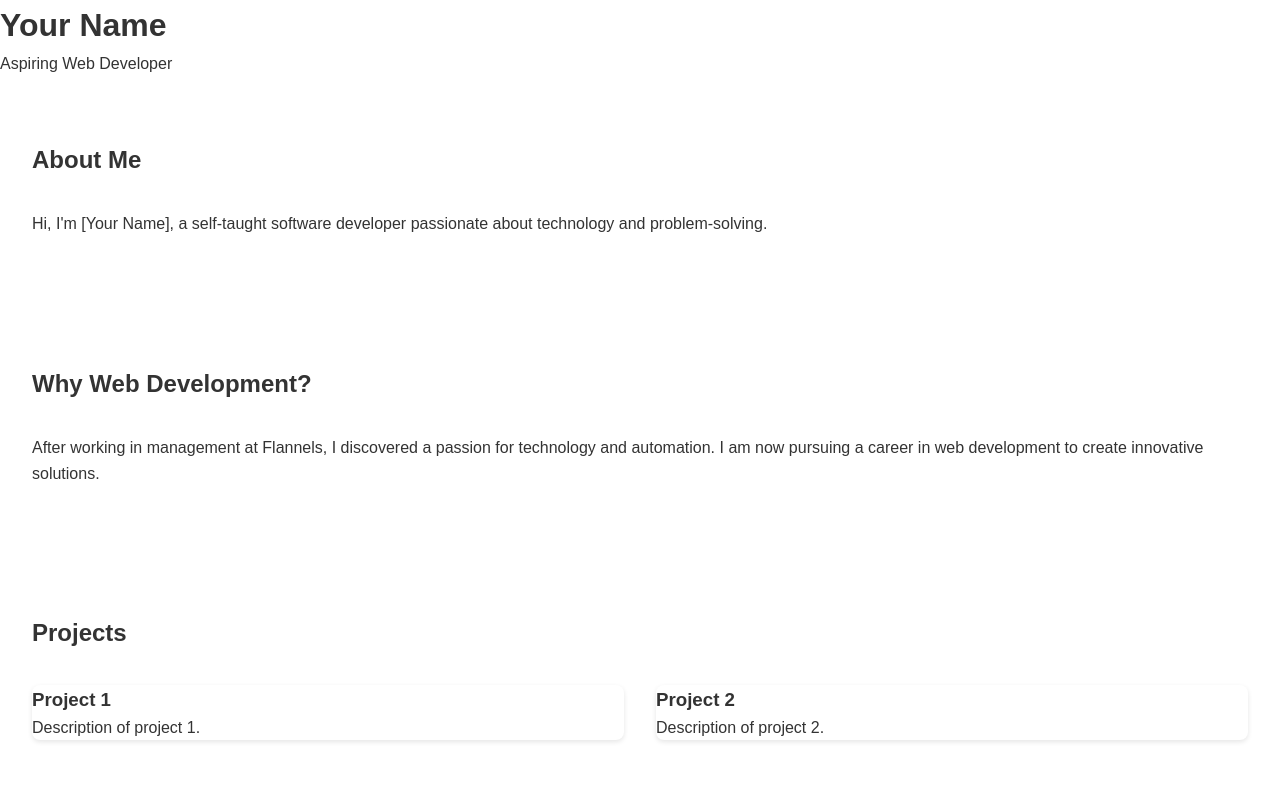
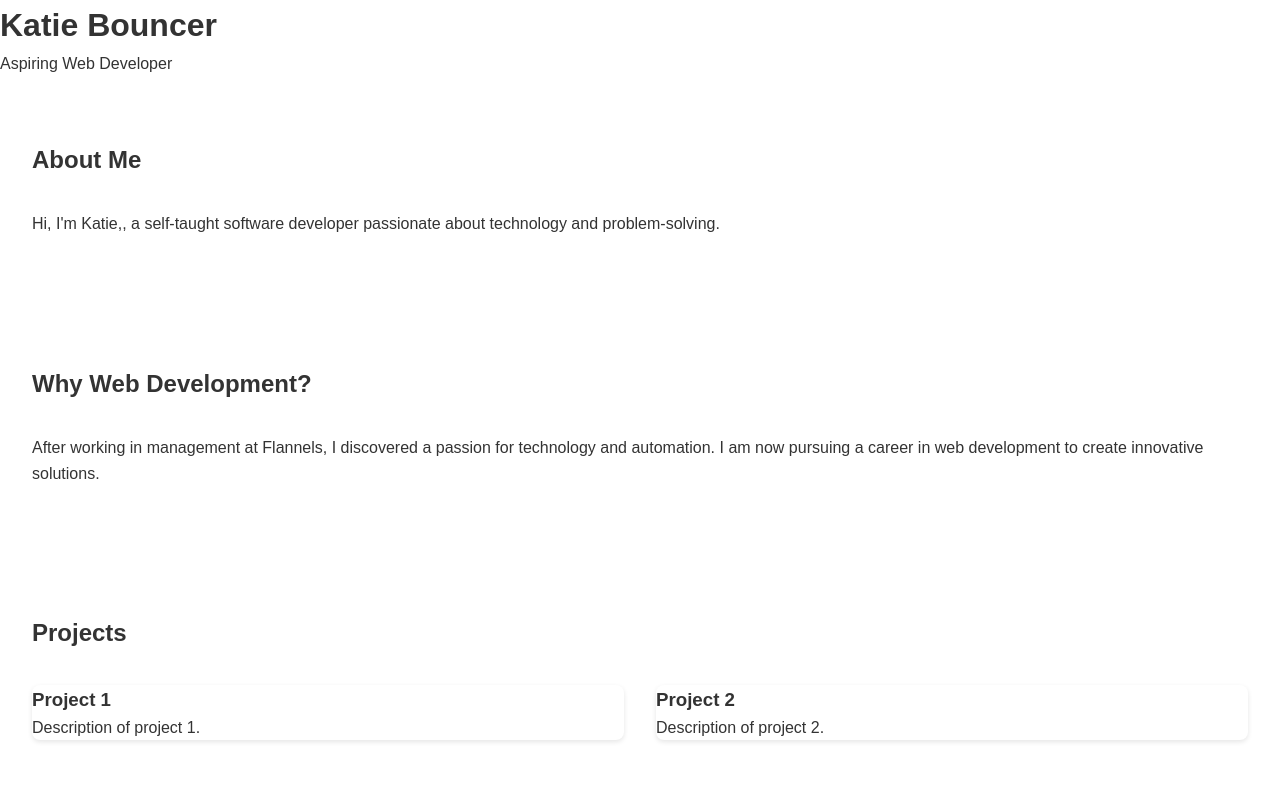
Before and after one commit to katemakescode/my-portfolio, a plain HTML site: page index.html in a window 1280 px wide. Shown: the top 800 px of the page. Drawn offline with Linux system fonts and the light colour scheme.

Commit message:
amends to text

```diff
--- a/index.html
+++ b/index.html
@@ -3,18 +3,18 @@
 <head>
     <meta charset="UTF-8">
     <meta name="viewport" content="width=device-width, initial-scale=1.0">
-    <title>Your Name - Software Developer</title>
+    <title> Katie Bouncer - Software Developer</title>
     <link rel="stylesheet" href="style.css">
 </head>
 <body>
     <header>
-        <h1>Your Name</h1>
+        <h1>Katie Bouncer</h1>
         <p>Aspiring Web Developer</p>
     </header>
 
     <section>
         <h2>About Me</h2>
-        <p>Hi, I'm [Your Name], a self-taught software developer passionate about technology and problem-solving.</p>
+        <p>Hi, I'm Katie,, a self-taught software developer passionate about technology and problem-solving.</p>
     </section>
 
     <section>
```
